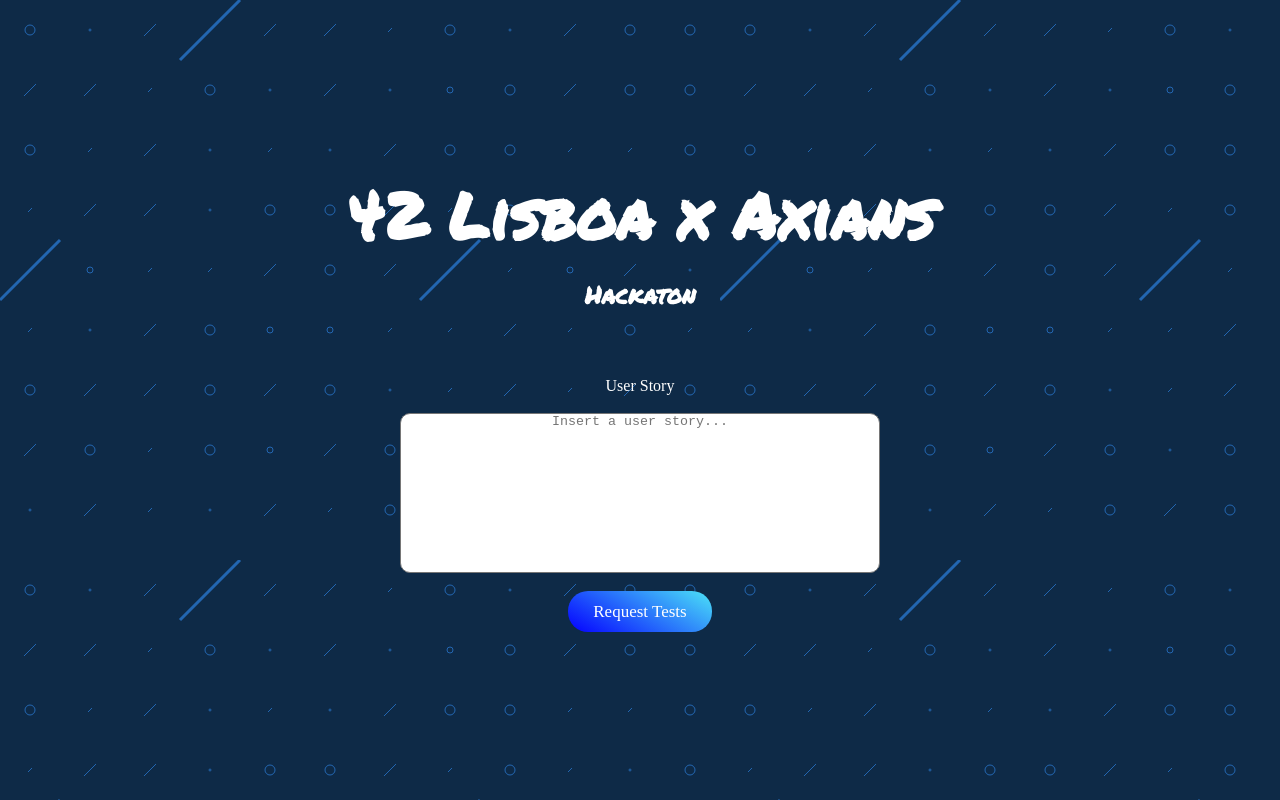
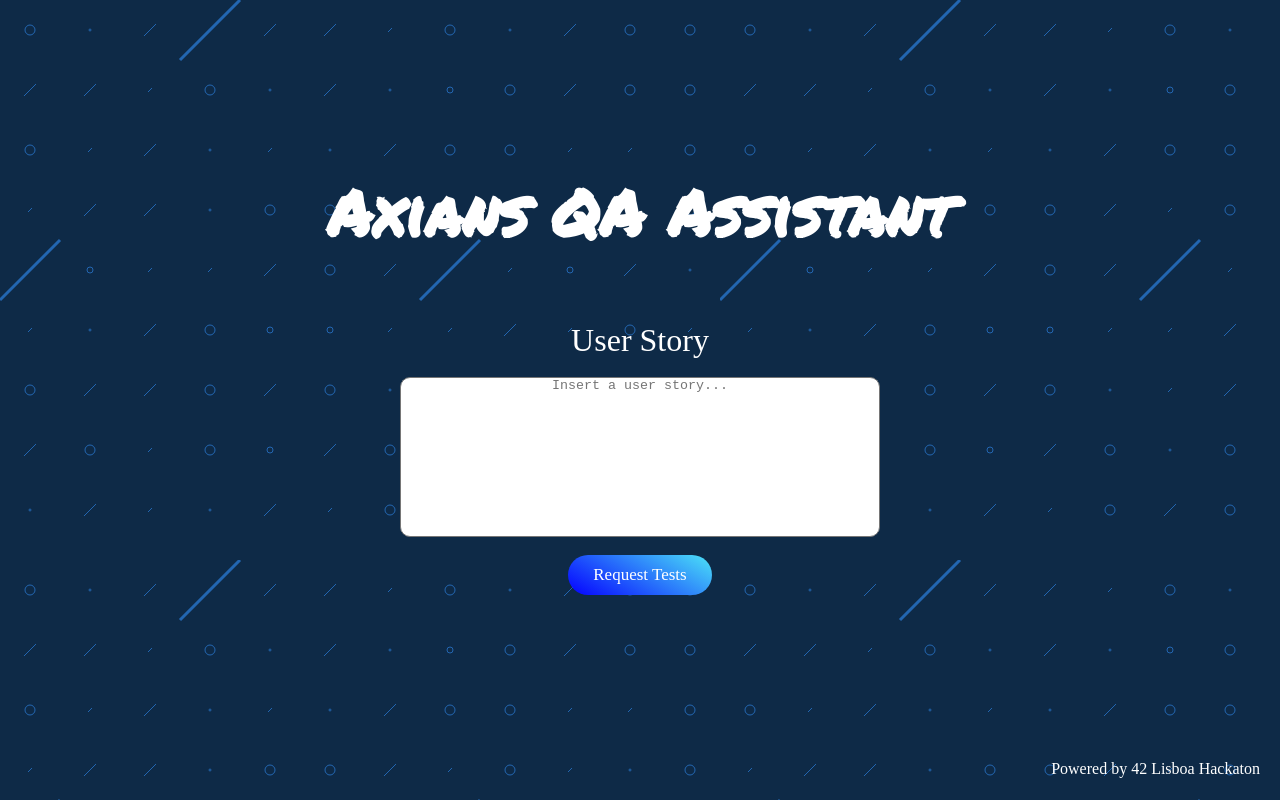
Before and after one commit to MateusPMG/hackathon, a Flask app: page / in a window 1280 px wide. Run offline with Flask 3, Linux system fonts and the light colour scheme; parts of the project's set-up code (start-up, migrations or seed data) failed here and were passed over.

Commit message:
my changes

```diff
--- a/app.py
+++ b/app.py
@@ -1,9 +1,8 @@
 import os
-import re
 from utils import *
-from flask import Flask, render_template, request
 from openai import AzureOpenAI
 from dotenv import load_dotenv
+from flask import Flask, render_template, request
 
 load_dotenv()
 
@@ -15,7 +14,6 @@ client = AzureOpenAI(
     api_key=os.getenv("AZURE_OPENAI_KEY"),
     api_version=os.getenv("API_VERSION"),
 )
-
 
 
 @app.route("/")
@@ -55,4 +53,4 @@ def middleResponse():
 
 
 if __name__ == "__main__":
-    app.run(debug=True)
+    app.run(host="0.0.0.0")
--- a/static/home.css
+++ b/static/css/home.css
@@ -8,13 +8,13 @@
 }
 
 body {
-    background: url("./images/background.svg");
+    background: url("../images/background.svg");
     color: white;
     /* border: 1px solid red; */
 }
 
 #main {
-    height: 100vh;
+    height: 95vh;
     width: 100vw;
     display: flex;
     flex-direction: column;
@@ -25,11 +25,6 @@ body {
 #company-names {
     font-family: "Permanent Marker", cursive;
     font-size: 4rem;
-    padding-bottom: 1rem;
-}
-
-#hackaton {
-    font-family: "Permanent Marker", cursive;
     padding-bottom: 4rem;
 }
 
@@ -39,6 +34,10 @@ body {
     align-items: center;
     flex-direction: column;
     /* font-family: "Permanent Marker", cursive; */
+}
+
+#label {
+    font-size: 2rem;
 }
 
 #user_input {
@@ -94,3 +93,11 @@ body {
      box-shadow: 0 0 0 0 rgb(218 103 68 / 0%);
     }
    }
+
+   #footer {
+    width: 100%;
+    display: flex;
+    justify-content: end;
+    justify-self: end;
+    padding-right: 20px;
+   }
--- a/static/middle.css
+++ b/static/css/middle.css
@@ -8,7 +8,7 @@
 }
 
 body {
-  background: url("./images/background.svg");
+  background: url("../images/background.svg");
   color: white;
 }
 
--- a/templates/index.html
+++ b/templates/index.html
@@ -4,7 +4,7 @@
     <meta charset="UTF-8" />
     <meta name="viewport" content="width=device-width, initial-scale=1.0" />
     <title>42 x Axians Hackaton</title>
-    <link rel="stylesheet" href="../static/home.css" />
+    <link rel="stylesheet" href="../static/css/home.css" />
     <link
       rel="shortcut icon"
       href="../static/images/depositphotos_647091904-stock-illustration-chat-bot-vector-icon-illustration.jpeg"
@@ -19,10 +19,9 @@
   </head>
   <body>
     <div id="main">
-      <h1 id="company-names">42 Lisboa x Axians</h1>
-      <h2 id="hackaton">Hackaton</h2>
+      <h1 id="company-names">Axians QA Assistant</h1>
       <form action="/response" method="post" id="form">
-        <label for="user_input">User Story</label><br />
+        <label for="user_input" id="label">User Story</label><br />
         <textarea
           type="text"
           id="user_input"
@@ -33,5 +32,6 @@
         <button> Request Tests </button>
       </form>
     </div>
+    <footer id="footer"><p>Powered by 42 Lisboa Hackaton</p></footer>
   </body>
 </html>
--- a/templates/middle.html
+++ b/templates/middle.html
@@ -15,13 +15,16 @@
       href="../static/images/depositphotos_647091904-stock-illustration-chat-bot-vector-icon-illustration.jpeg"
       type="image/x-icon"
     />
+    <link rel="stylesheet" href="../static/css/middle.css">
   </head>
   <body>
     <div style="white-space: pre-wrap">{{ response }}</div>
     <form action="/testCases" method="POST">
       <h2>Do you accept this test cases?</h2>
       <button>Accept</button>
-      <button>Decline</button>
+      <button>Remake</button>
+      <button id="exitButton">Home</button>
     </form>
+    <script src="../static/js/middleJs.js"></script>
   </body>
 </html>
```
Also changed, not shown: static/js/middleJs.js (added, +7 -0 lines), templates/response.html (+9 -5 lines), utils.py (line endings or trailing spaces), 1 other file.
